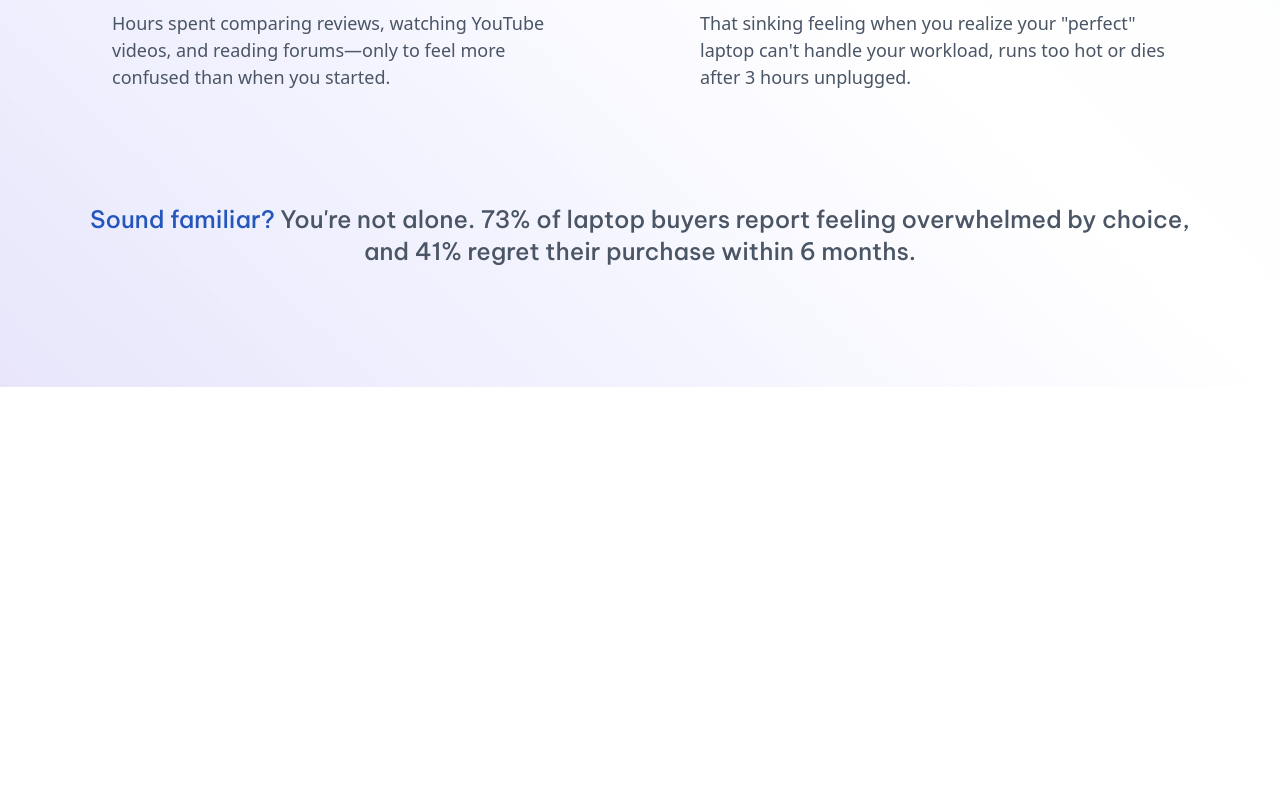
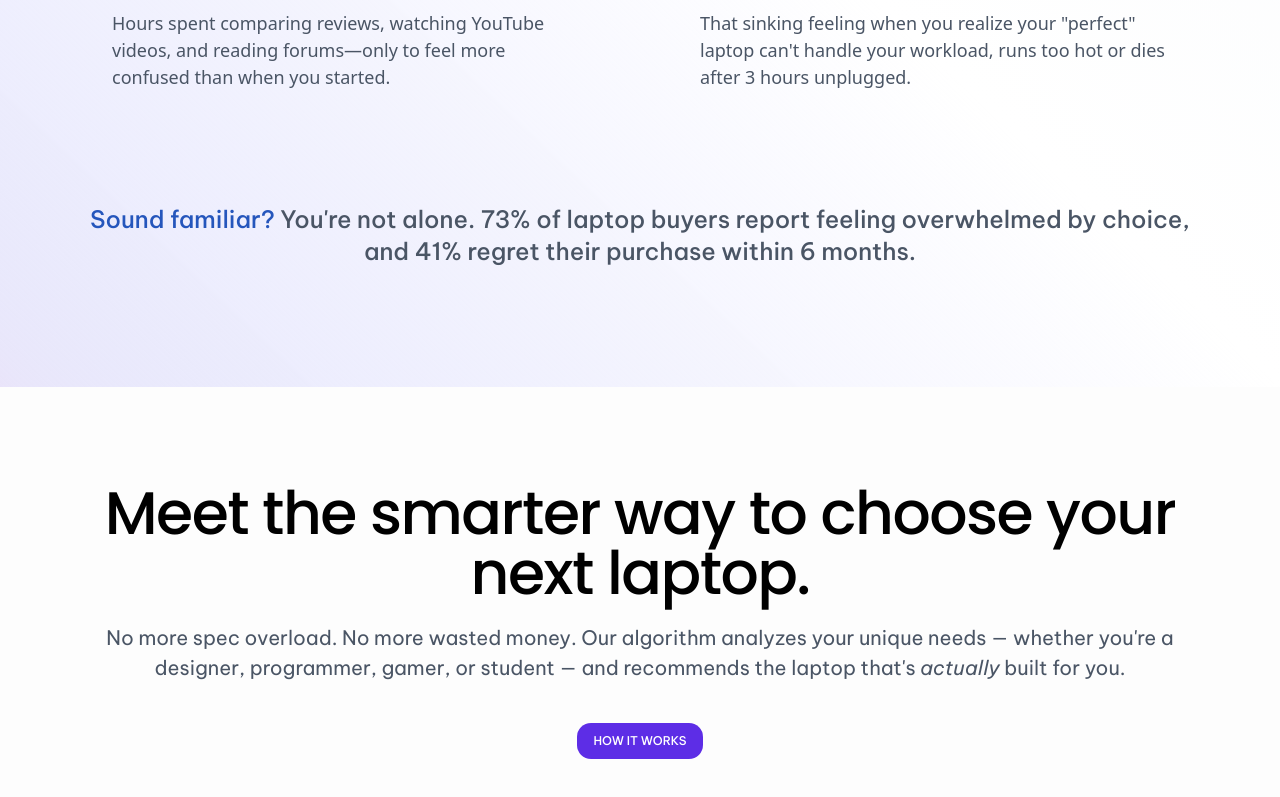
Before and after one commit to clovereighthundred/gizi-landing-page, a React (Vite) app: page / in a window 1280 px wide. Shown: the part 1989-2786 px from the top of the page. Before the commit the page ends 2376 px from the top, so only its background shows below. Built offline with nearby package versions, Linux system fonts and the light colour scheme.

Commit message:
feat: import Solution component

```diff
--- a/src/components/Homepage.tsx
+++ b/src/components/Homepage.tsx
@@ -4,6 +4,7 @@
 
 import Hero from "./Hero";
 import Problem from "./Problem";
+import Solution from "./Solution";
 
 function Homepage() {
   return (
@@ -13,6 +14,7 @@ function Homepage() {
     >
       <Hero />
       <Problem />
+      <Solution />
     </div>
   );
 }
```
